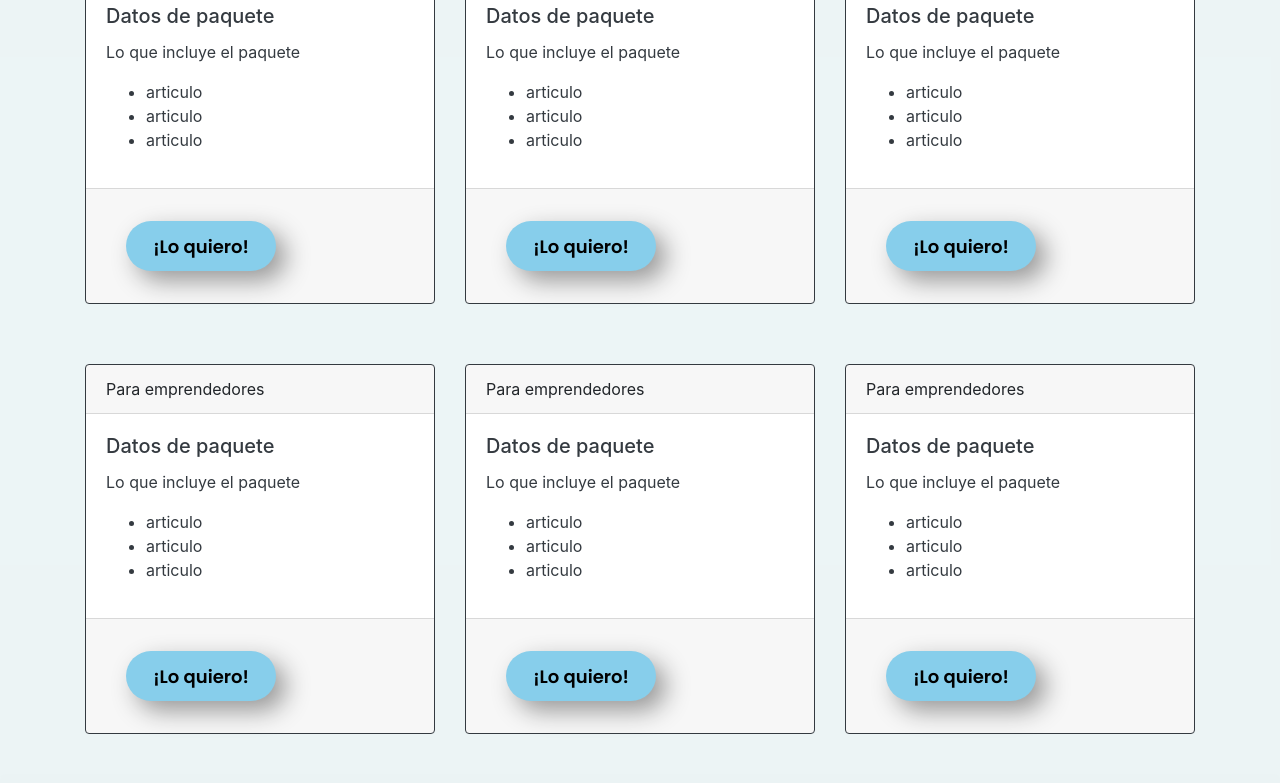
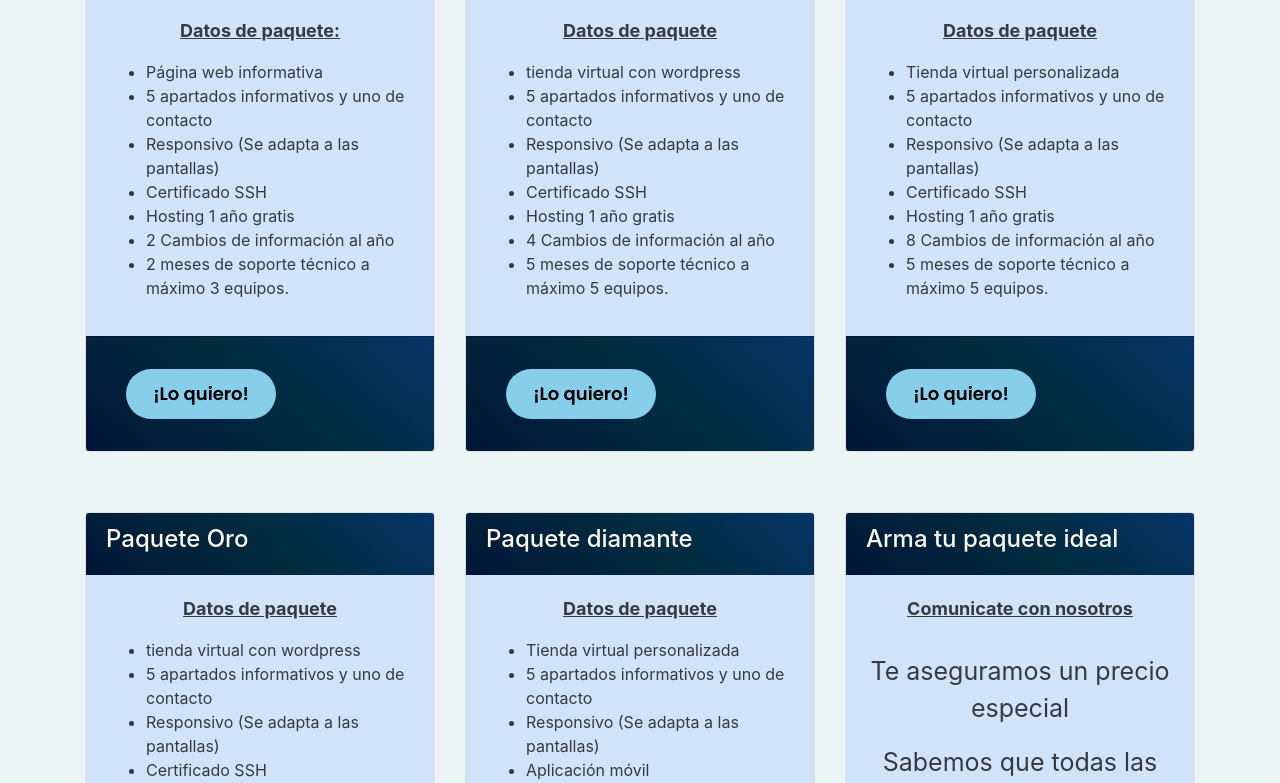
Before and after one commit to Holy-Fix/holy, a website: page index.html in a window 1280 px wide. Shown: the part 706-1489 px from the top of the page. Drawn offline with nearby package versions, Linux system fonts and the light colour scheme.

Commit message:
Ya esta un 90% el index

```diff
--- a/css/styles.css
+++ b/css/styles.css
@@ -25,7 +25,7 @@ hr{
 }
 
 .navbar-dark{
-    background: rgb(5,52,103);
+    background: #053467;
     background: linear-gradient(221deg, rgba(5,52,103,1) 0%, rgba(1,44,64,1) 46%, rgba(0,22,55,1) 100%);
 }
 
@@ -40,8 +40,25 @@ hr{
 }
 
 .card-header{
-    background: blue;
+    background: #053467;
+    background: linear-gradient(221deg, rgba(5,52,103,1) 0%, rgba(1,44,64,1) 46%, rgba(0,22,55,1) 100%);
+    color: floralwhite;
 }
+.card-body{
+    background-color: #cee2f8f1;
+}
+.card-body .card-text{
+    text-align: center;
+    font-size: large;
+    font-weight: bold;
+    text-decoration: underline;
+}
+
+.card-footer{
+    background: #053467;
+    background: linear-gradient(221deg, rgba(5,52,103,1) 0%, rgba(1,44,64,1) 46%, rgba(0,22,55,1) 100%);
+}
+
 
 
 .btncard{
@@ -55,7 +72,7 @@ hr{
     color: black;
     border-radius: 50px;
     transition: all 0.6s;
-    box-shadow: 10px 10px 25px #999999;
+
 }
 .btncard:hover{
     color: #fff;
@@ -236,6 +253,12 @@ hr{
     height: 250px;
     color: floralwhite;
 }
+
+#pqtes{
+    text-align: center;
+    font-size: 25px;
+    padding-top: 15px;
+}
 /*Selectores Mixtos*/
 
 /*Selectores Hijo*/
--- a/index.html
+++ b/index.html
@@ -5,7 +5,6 @@
         <meta charset="utf-8">
         <meta name="viewport" content="width=device-width, initial-scale=1, shrink-to-fit=no">
         <meta http-equiv="x-ua-compatible" content="ie=edge">
-        <link rel="stylesheet" type="text/css" href="./css/styles.css">
         <link rel="stylesheet" href="node_modules/@fortawesome/fontawesome-free/css/fontawesome.min.css">
         <link rel="stylesheet" href="node_modules/font-awesome/css/font-awesome.min.css">
         <link rel="stylesheet" href="node_modules/font-awesome/css/font-awesome.css">
@@ -14,6 +13,7 @@
         <link rel="preconnect" href="https://fonts.gstatic.com">
         <link href="https://fonts.googleapis.com/css2?family=Poppins:wght@600&display=swap" rel="stylesheet">
         <link rel="stylesheet" href="https://cdnjs.cloudflare.com/ajax/libs/animate.css/4.1.1/animate.min.css"/>
+        <link rel="stylesheet" type="text/css" href="./css/styles.css">
         <script src="https://code.jquery.com/jquery-3.2.1.slim.min.js" integrity="sha384-KJ3o2DKtIkvYIK3UENzmM7KCkRr/rE9/Qpg6aAZGJwFDMVNA/GpGFF93hXpG5KkN" crossorigin="anonymous"></script>
         <script src="https://cdnjs.cloudflare.com/ajax/libs/popper.js/1.12.9/umd/popper.min.js" integrity="sha384-ApNbgh9B+Y1QKtv3Rn7W3mgPxhU9K/ScQsAP7hUibX39j7fakFPskvXusvfa0b4Q" crossorigin="anonymous"></script>
         <script src="https://maxcdn.bootstrapcdn.com/bootstrap/4.0.0/js/bootstrap.min.js" integrity="sha384-JZR6Spejh4U02d8jOt6vLEHfe/JQGiRRSQQxSfFWpi1MquVdAyjUar5+76PVCmYl" crossorigin="anonymous"></script>
@@ -73,17 +73,20 @@
           <!--comienza card deck de 3 cards-->
           <div class="card-deck">
 
-            <div class="card border-dark">
+            <div class="card">
               <div class="card-header">
-                Para emprendedores
+                <h4>Paquete madera</h4>
               </div>
               <div class="card-body text-dark">
-                <h5 class="card-title">Datos de paquete</h5>
-                <p class="card-text">Lo que incluye el paquete</p>
+                <p class="card-text">Datos de paquete:</p>
                 <ul>
-                  <li>articulo</li>
-                  <li>articulo</li>
-                  <li>articulo</li>
+                  <li>Página web informativa</li>
+                  <li>5 apartados informativos y uno de contacto</li>
+                  <li>Responsivo (Se adapta a las pantallas)</li>
+                  <li>Certificado SSH</li>
+                  <li>Hosting 1 año gratis</li>
+                  <li>2 Cambios de información al año</li>
+                  <li>2 meses de soporte técnico a máximo 3 equipos.</li>
                 </ul>
               </div>
               <div class="card-footer ">
@@ -91,17 +94,20 @@
               </div>
             </div>
 
-            <div class="card border-dark">
+            <div class="card">
               <div class="card-header">
-                Para emprendedores
+                <h4>Paquete piedra</h4>
               </div>
               <div class="card-body text-dark">
-                <h5 class="card-title">Datos de paquete</h5>
-                <p class="card-text">Lo que incluye el paquete</p>
+                <p class="card-text">Datos de paquete</p>
                 <ul>
-                  <li>articulo</li>
-                  <li>articulo</li>
-                  <li>articulo</li>
+                  <li>tienda virtual con wordpress</li>
+                  <li>5 apartados informativos y uno de contacto</li>
+                  <li>Responsivo (Se adapta a las pantallas)</li>
+                  <li>Certificado SSH</li>
+                  <li>Hosting 1 año gratis</li>
+                  <li>4 Cambios de información al año</li>
+                  <li>5 meses de soporte técnico a máximo 5 equipos.</li>
                 </ul>
               </div>
               <div class="card-footer">
@@ -109,17 +115,20 @@
               </div>
             </div>
 
-            <div class="card border-dark">
+            <div class="card">
               <div class="card-header">
-                Para emprendedores
+                <h4>Paquete hierro</h4>
               </div>
               <div class="card-body text-dark">
-                <h5 class="card-title">Datos de paquete</h5>
-                <p class="card-text">Lo que incluye el paquete</p>
+                <p class="card-text">Datos de paquete</p>
                 <ul>
-                  <li>articulo</li>
-                  <li>articulo</li>
-                  <li>articulo</li>
+                  <li>Tienda virtual personalizada</li>
+                  <li>5 apartados informativos y uno de contacto</li>
+                  <li>Responsivo (Se adapta a las pantallas)</li>
+                  <li>Certificado SSH</li>
+                  <li>Hosting 1 año gratis</li>
+                  <li>8 Cambios de información al año</li>
+                  <li>5 meses de soporte técnico a máximo 5 equipos.</li>
                 </ul>
               </div>
               <div class="card-footer ">
@@ -133,17 +142,21 @@
           <!--comienza card deck de 3 cards-->
           <div class="card-deck">
 
-            <div class="card border-dark">
+            <div class="card">
               <div class="card-header">
-                Para emprendedores
+                <h4>Paquete Oro</h4>
               </div>
               <div class="card-body text-dark">
-                <h5 class="card-title">Datos de paquete</h5>
-                <p class="card-text">Lo que incluye el paquete</p>
+                <p class="card-text">Datos de paquete</p>
                 <ul>
-                  <li>articulo</li>
-                  <li>articulo</li>
-                  <li>articulo</li>
+                  <li>tienda virtual con wordpress</li>
+                  <li>5 apartados informativos y uno de contacto</li>
+                  <li>Responsivo (Se adapta a las pantallas)</li>
+                  <li>Certificado SSH</li>
+                  <li>Hosting 1 año gratis</li>
+                  <li>10 Cambios de información al año</li>
+                  <li>Soporte a web 24/7</li>
+                  <li>1 meses de soporte técnico a máximo 5 equipos.</li>
                 </ul>
               </div>
               <div class="card-footer ">
@@ -151,17 +164,23 @@
               </div>
             </div>
 
-            <div class="card border-dark">
+            <div class="card">
               <div class="card-header">
-                Para emprendedores
+                <h4>Paquete diamante</h4>
               </div>
               <div class="card-body text-dark">
-                <h5 class="card-title">Datos de paquete</h5>
-                <p class="card-text">Lo que incluye el paquete</p>
+                <p class="card-text">Datos de paquete</p>
                 <ul>
-                  <li>articulo</li>
-                  <li>articulo</li>
-                  <li>articulo</li>
+                  <li>Tienda virtual personalizada</li>
+                  <li>5 apartados informativos y uno de contacto</li>
+                  <li>Responsivo (Se adapta a las pantallas)</li>
+                  <li>Aplicación móvil</li>
+                  <li>Aplicación de escritorio en LAN</li>
+                  <li>Certificado SSH</li>
+                  <li>Hosting 1 año gratis</li>
+                  <li>12 Cambios de información al año</li>
+                  <li>12 meses de soporte técnico a máximo 10 equipos.</li>
+                  <li>Soporte a aplicaciónes 24/7</li>
                 </ul>
               </div>
               <div class="card-footer">
@@ -169,21 +188,19 @@
               </div>
             </div>
 
-            <div class="card border-dark">
+            <div class="card">
               <div class="card-header">
-                Para emprendedores
+                <h4>Arma tu paquete ideal</h4>
               </div>
               <div class="card-body text-dark">
-                <h5 class="card-title">Datos de paquete</h5>
-                <p class="card-text">Lo que incluye el paquete</p>
-                <ul>
-                  <li>articulo</li>
-                  <li>articulo</li>
-                  <li>articulo</li>
-                </ul>
+                <p class="card-text">Comunicate con nosotros</p>
+                <div id="pqtes">
+                  <p>Te aseguramos un precio especial</p>
+                  Sabemos que todas las empresas son distintas y necesitan un toque único que las diferencie del resto
+                </div>
               </div>
               <div class="card-footer">
-                <a href=""><button class="btncard">¡Lo quiero!</button></a>
+                <a href=""><button class="btncard">¡Hagamoslo!</button></a>
               </div>
             </div>
 
@@ -262,7 +279,7 @@
                     <p><h1>Contactanos</h1></p>
                     <p><i class="fa fa-phone"></i> Poner telefono</p>
                     <p><h3>Mandanos un mail <i class="fa fa-smile"></i></h3></p>
-                    <p><i class="fa fa-envelope"></i> Poner correo</p>
+                    <p><i class="fa fa-envelope"></i> Holyffix@gmail.com</p>
                   </div>
                   </div>
               </div>
```
